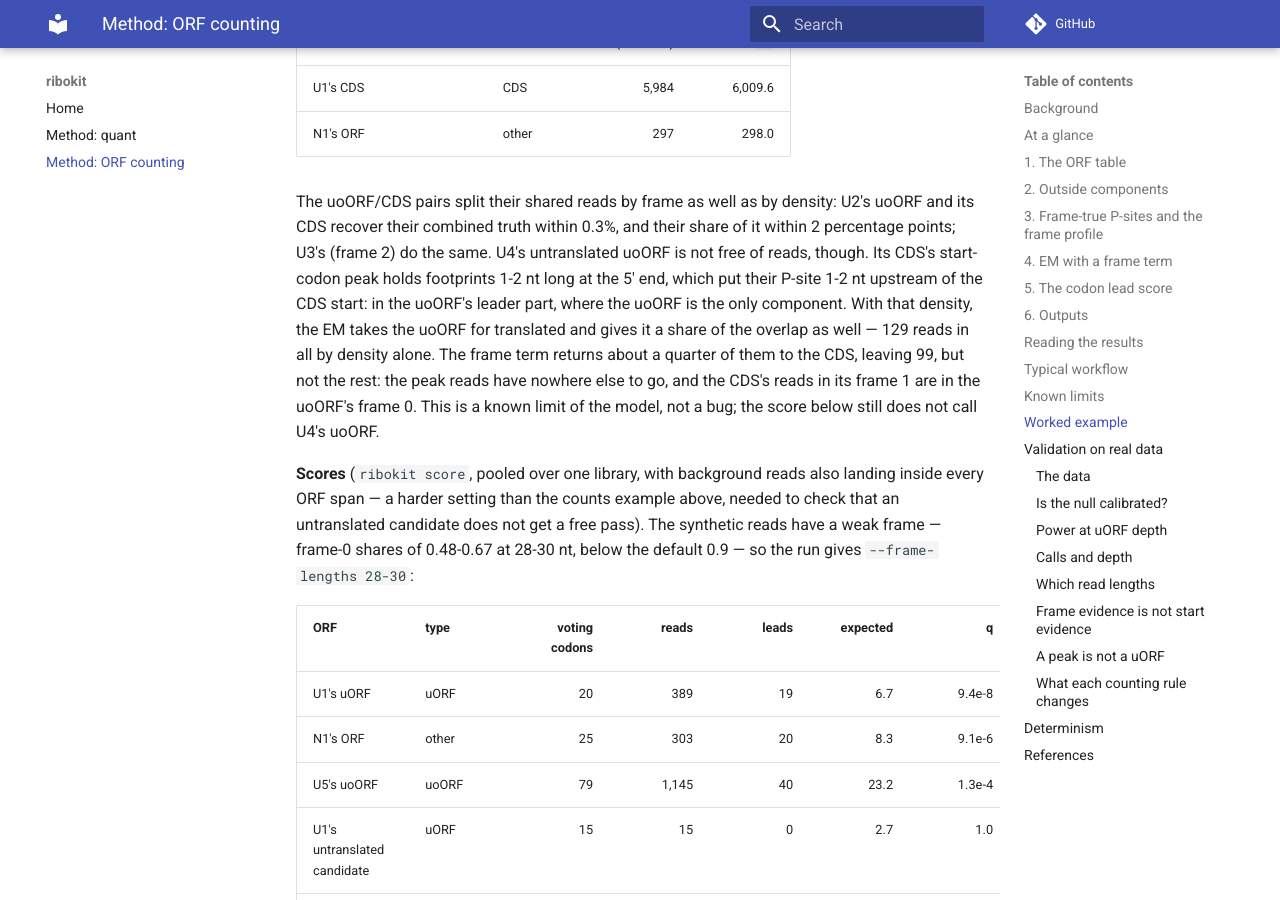
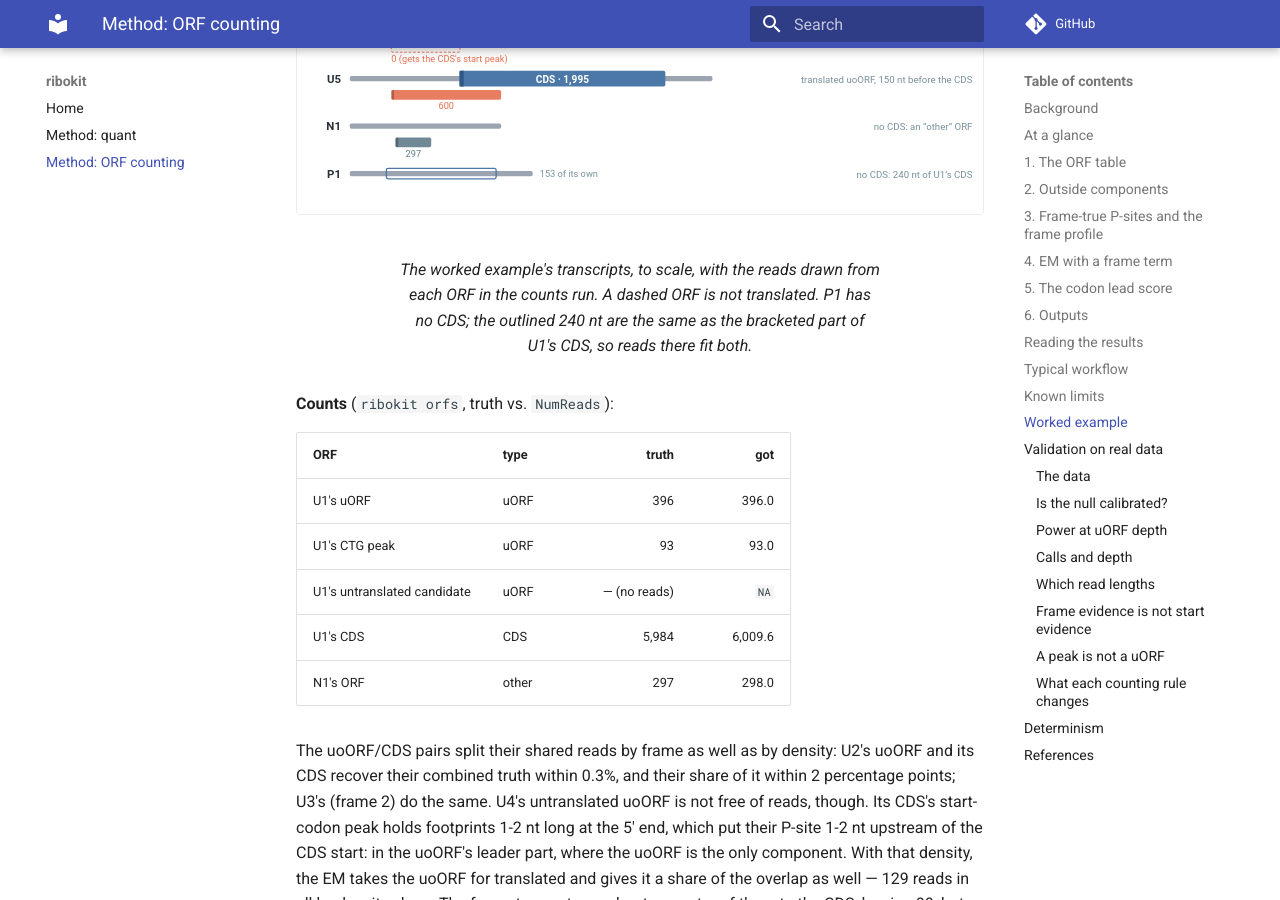
Before and after one commit to katarinagresova/ribokit, an MkDocs documentation site: the page built from docs/orfs.md, in a window 1280 px wide and 900 px high, scrolled down 15041 px. Built offline with MkDocs 1.6.1 and Material for MkDocs 9.7.7, drawn with Linux system fonts in a browser that asks for light colours; comment, search, counter and statistics services are not loaded.

Commit message:
docs: add a figure of the worked-example transcripts

```diff
--- a/docs/orfs.md
+++ b/docs/orfs.md
@@ -572,6 +572,13 @@ transcripts with CDSs, each carrying ORFs that exercise one design decision:
 - **P1**: a transcript with no CDS that happens to share 240 nt of sequence
   with U1's CDS (pseudogene-like).
 
+<figure markdown="span">
+  ![The seven synthetic transcripts to scale: U1 with a translated uORF, an untranslated candidate and a CTG ORF with reads on its start codon, then its CDS; U2-U5 with a uoORF over their CDS start; N1 with an ORF and no CDS; P1, with no CDS, holding 240 nt of U1's CDS](img/orf_dataset.svg)
+  <figcaption>The worked example's transcripts, to scale, with the reads drawn from each ORF in the
+  counts run. A dashed ORF is not translated. P1 has no CDS; the outlined 240 nt are the same as
+  the bracketed part of U1's CDS, so reads there fit both.</figcaption>
+</figure>
+
 **Counts** (`ribokit orfs`, truth vs. `NumReads`):
 
 | ORF | type | truth | got |
```
Also changed, not shown: docs/img/orf_dataset.svg (added).
